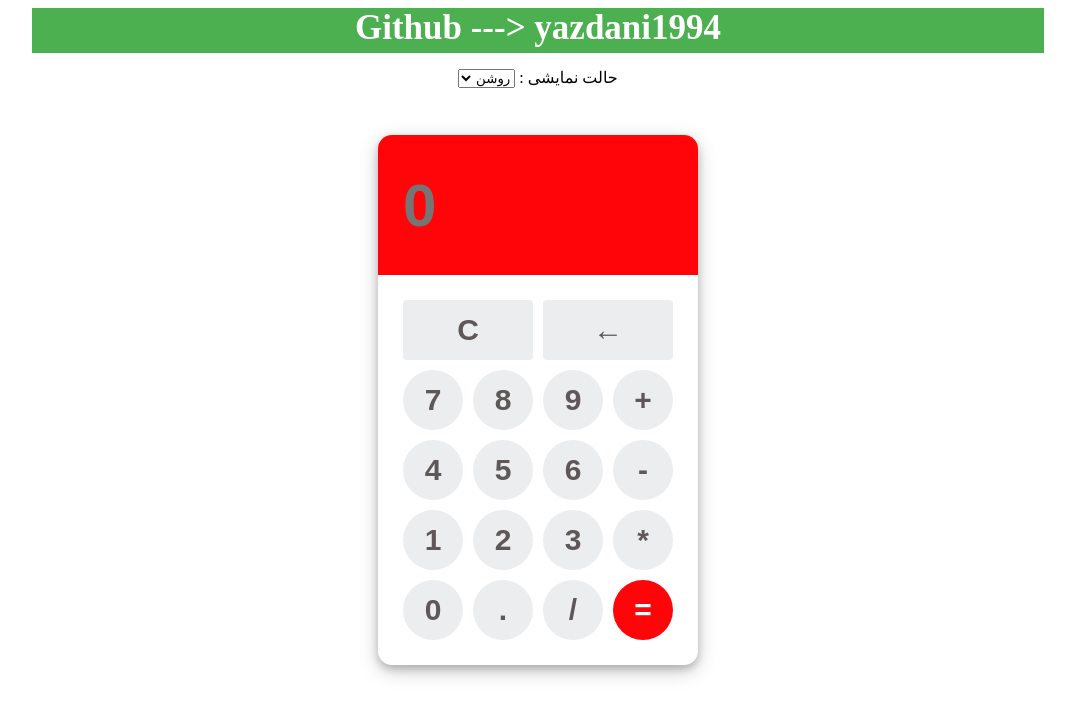
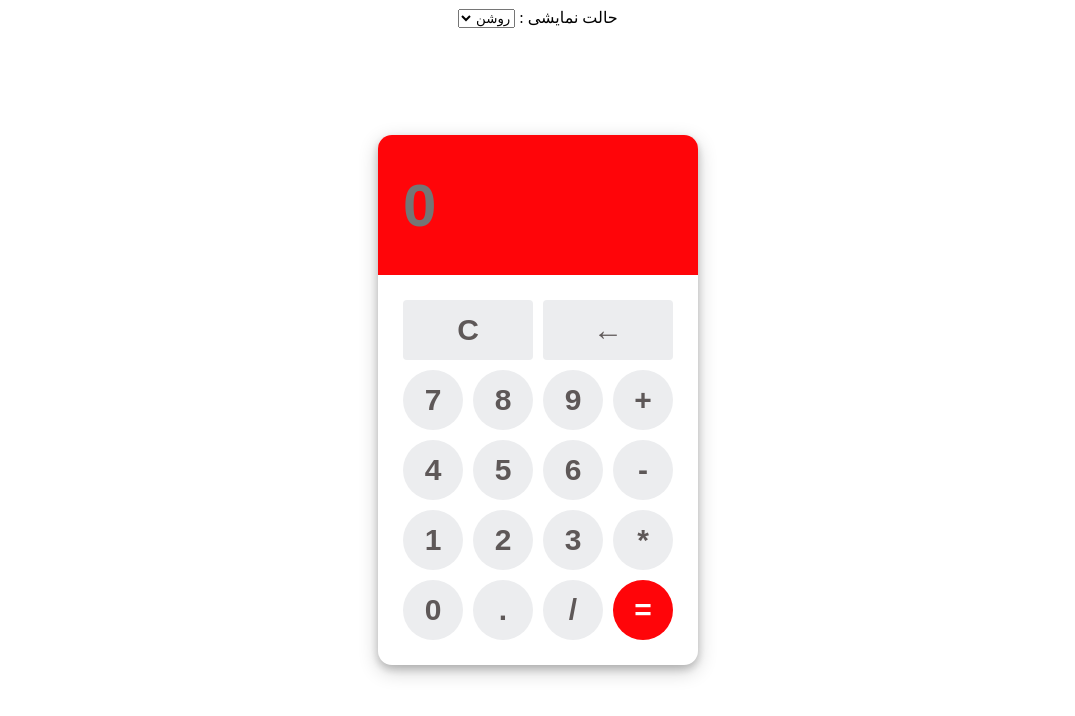
Before and after one commit to yazdani1994/Red-calculator-in-js, a plain HTML site: page index.html in a window 1280 px wide. Shown: the whole page, without its empty margins (102-1177 px from the left). Drawn offline with Linux system fonts and the light colour scheme.

Commit message:
deleted header

```diff
--- a/index.html
+++ b/index.html
@@ -7,9 +7,6 @@
   </head>
   <body>
     <div class="container">
-      <a id="introduce" href="https://github.com/yazdani1994" target="_blank"
-        >Github ---> yazdani1994</a
-      >
 
       <label for="dark-mode">حالت نمایشی :</label>
       <select id="dark-mode">
```
